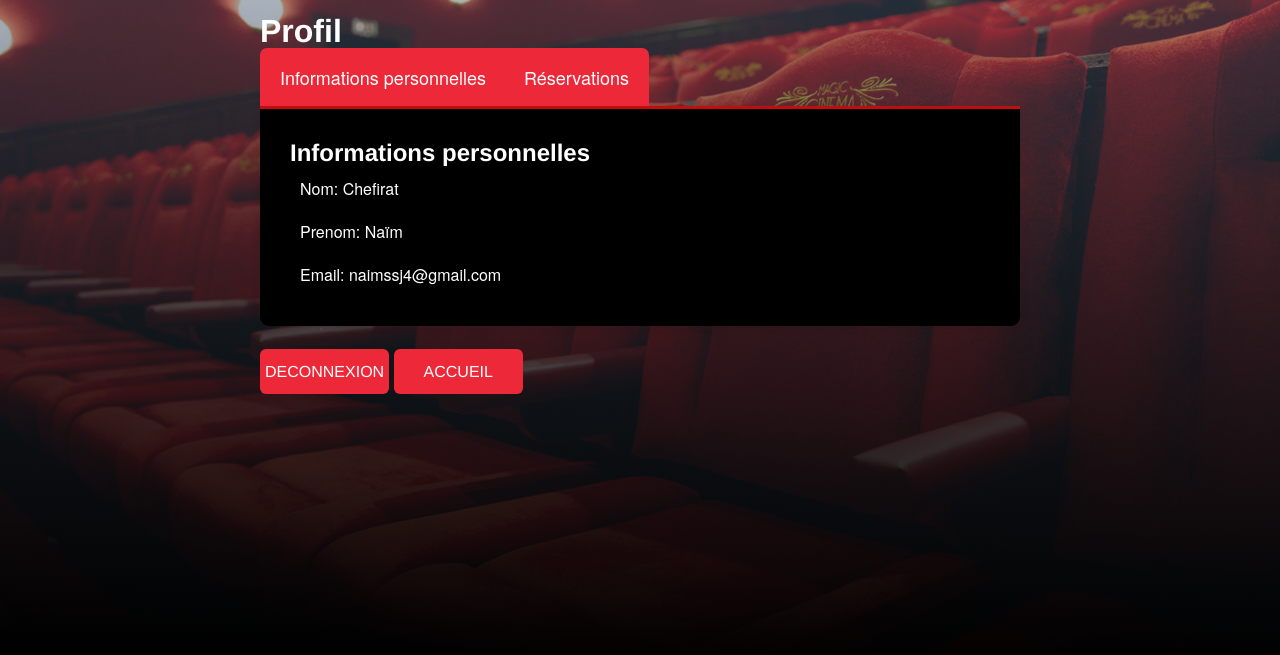
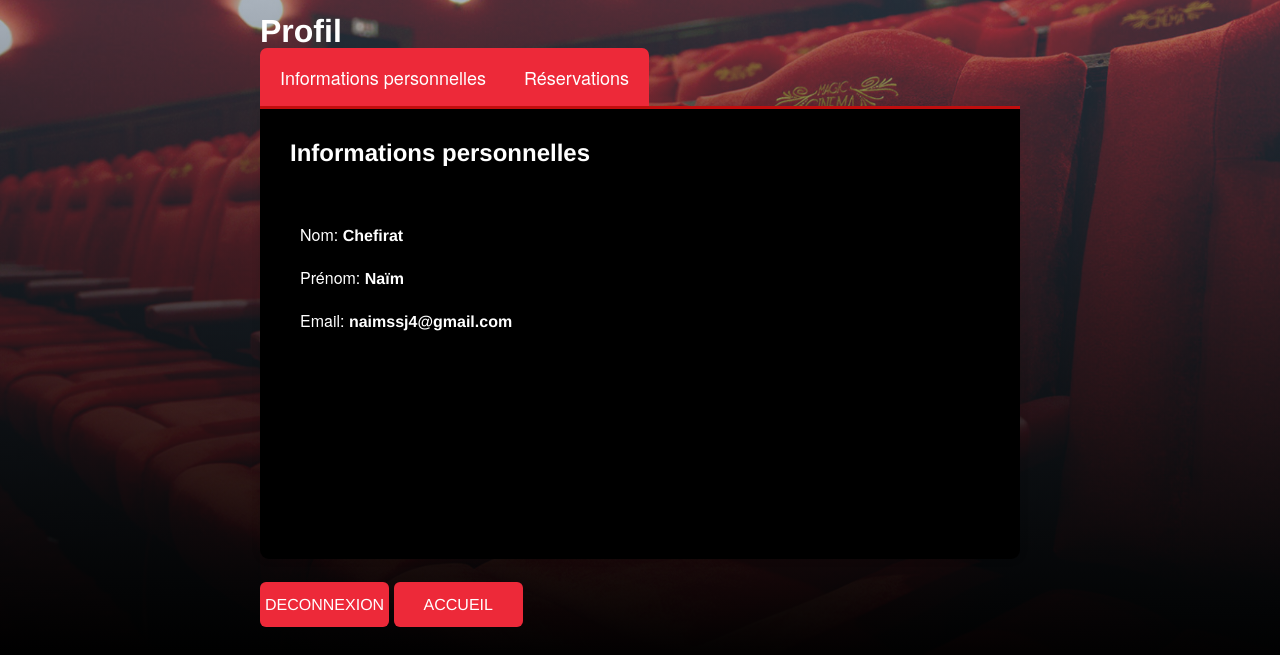
Before and after one commit to Bvder92/cinema, a PHP site: page /profile.php in a window 1280 px wide. Shown: the part 145-800 px from the top of the page. Run offline with PHP 8.4, Linux system fonts and the light colour scheme; a user stored in the database is signed in; data comes from the database, SQL or seed files in the repository; data that the repository does not hold is empty; some web fonts are replaced.

```diff
--- a/app/include/functions.php
+++ b/app/include/functions.php
@@ -236,7 +236,7 @@ function printReservations($array, $conn){
         $séance = new Séance($array[$i][3], $conn);
         echo "<div style='background-color: #92222b; border-radius: 6px;'>";
 
-        echo '<p><a href="ordermovie.php?movie=' . $séance->getRefFilm() . '"><h4>' . $séance->getNomFilm() . '</h4></a></p>';
+        echo '<p><a href="ordermovie.php?movie=' . $séance->getRefFilm() . '"><h3>' . $séance->getNomFilm() . '</h3></a></p>';
         echo '<p><a href="cinema.php?cine=' . $séance->getRefCine() . '">' . $séance->getNomCine() . '</a></p>';
         echo "<p>Date Séance: " . $séance->getDate() . "</p>";
         echo "<p>Date Réservation: " . $array[$i][1] . "</p>";
--- a/app/profile.php
+++ b/app/profile.php
@@ -9,6 +9,7 @@
 
 <!DOCTYPE html>
 <html>
+
 <head lang="en">
 
 	<meta charset="UTF-8">
@@ -22,20 +23,20 @@
 
 	<style>
 		body {
-			font-family: 'Helvetica Neue',  sans-serif;
+			font-family: 'Helvetica Neue', sans-serif;
 			margin: 0;
 			padding: 0;
 			min-height: 100vh;
 			/*background-image: linear-gradient(90deg, rgba(201,63,63,1) 0%, rgba(0,0,0,1) 50%, rgba(201,63,63,1) 100%),url(app/images/background-login.jpeg);*/
-			width:100%;
-			height:100vh;
-			background-image: linear-gradient(1deg, rgba(0,0,0,1) 0%, rgba(126,159,195,0.3435749299719888) 100%),url('images/background-login.jpeg');
+			width: 100%;
+			height: 100vh;
+			background-image: linear-gradient(1deg, rgba(0, 0, 0, 1) 0%, rgba(126, 159, 195, 0.3435749299719888) 100%), url('images/background-login.jpeg');
 			background-size: cover;
 			background-position: center;
 		}
-
 	</style>
 </head>
+
 <body>
 	<?php
 	include_once 'include/header.php';
@@ -49,20 +50,19 @@ $array = getReservationsClient($conn, $_SESSION["IdClient"]);
 
 
 	<div class="containerProfil">
-	<h1 class = "textprofil" >Profil</h1>
+		<h1 class="textprofil">Profil</h1>
 		<div class="buttonProfil-container">
 			<button class="buttonProfil" id="info-button">Informations personnelles</button>
 			<button class="buttonProfil" id="reservation-button">Réservations</button>
 
 		</div>
-		<hr class= "hrprofil" >
+		<hr class="hrprofil">
 		<div class="content-boxProfil" id="info-content">
-				<h2>Informations personnelles</h2>
+		<h2>Informations personnelles</h2><br><br>
 
-
-			<p>Nom: <?php echo $_SESSION["NomClient"] ?></p>
-			<p>Prenom: <?php echo $_SESSION["PrenomClient"] ?></p>
-			<p>Email: <?php echo $_SESSION["EmailClient"] ?></p>
+			<p>Nom: <b><?php echo $_SESSION["NomClient"] ?></b></p>
+			<p>Prénom: <b><?php echo $_SESSION["PrenomClient"] ?></b></p>
+			<p>Email: <b><?php echo $_SESSION["EmailClient"] ?></b></p>
 
 		</div>
 
--- a/app/style/style-profile.css
+++ b/app/style/style-profile.css
@@ -53,7 +53,7 @@
 
 
 /********************************************** PROFIL **********************************************/
-.containerProfil {
+		.containerProfil {
 			max-width: 800px;
 			margin: 0 auto;
 			padding: 20px;
@@ -115,7 +115,10 @@
 
 		}
 
+
 		 .content-boxProfil {
+			height: 450px;
+			overflow: auto;
 			background-color: black;
 			color: white;
 			padding: 30px;
```
Lines whose indentation alone changed are shown as unchanged.
